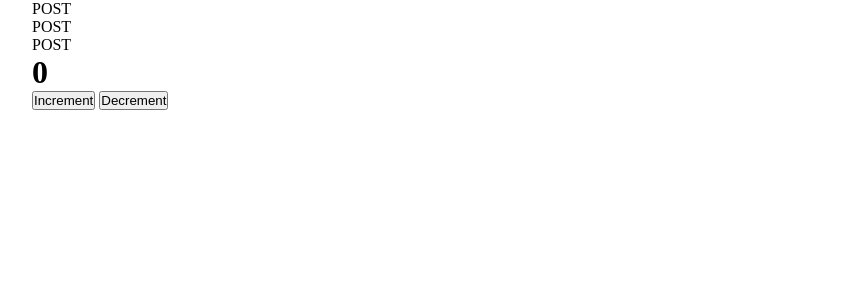
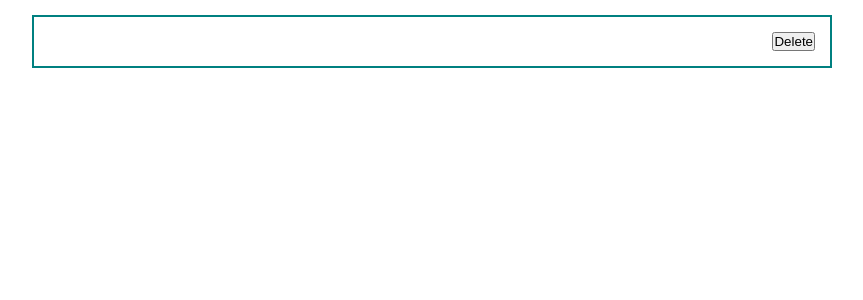
Before and after one commit to AndreyChim/react-fund-course, a React (Create React App) app: page / in a window 1280 px wide. Shown: the top 300 px of the page, without its empty margins (208-1071 px from the left). Built offline with nearby package versions, Linux system fonts and the light colour scheme.

Commit message:
Check props to console

```diff
--- a/src/App.js
+++ b/src/App.js
@@ -6,19 +6,13 @@ import PostItem from "./components/PostItem";
 
 function App() {
   const [posts, setPosts] = useState([
-    {id:1, title: 'Javascript', body: 'Description'},
-    {id:2, title: 'Javascript 2', body: 'Description'},
-    {id:3, title: 'Javascript 3', body: 'Description'}
+
   ])
   return (
     <div className="App">
-      {posts.map(post =>
-      <div>POST</div>
-      )}
-
-      <div>
-      <Counter/>
-      </div>
+      {/* <PostItem/> */}
+      <PostItem value={"2222"} item={{title: 0}} number={1} />
+      {/* to console: props {value: '2222', item: {…}, number: 1} */}
     </div>
 
 
--- a/src/components/Counter.jsx
+++ b/src/components/Counter.jsx
@@ -6,8 +6,8 @@ const Counter = function () {
 
   const [count, setCount] = useState(0) // const count destructuring to const [count, setCount]
 
-      console.log(count)                  // we see to console a count value
-      console.log(setCount)               // we see to console a setCount function
+      // console.log(count)                  // we see to console a count value
+      // console.log(setCount)               // we see to console a setCount function
 
         function increment() {
             setCount(count + 1) // we don't change count value directly count += 1 but by built-in function, e.g. setCount
--- a/src/components/PostItem.jsx
+++ b/src/components/PostItem.jsx
@@ -1,13 +1,13 @@
 import React from 'react'
 
-const PostItem = (props) => {
-
+const PostItem = (props) => {  // the component can accept some input data, props
+  console.log('props', props)  // to console: props {} i; {} - a function argument into which we can pass something from the outside
   return (
     <div className="post">
       <div className="post__content">
-        <strong>{props.post.id} {props.post.title} </strong>
+        {/* <strong>{props.post.id}. {props.post.title} </strong> */}
         <div>
-          {props.post.body}
+          {/* {props.post.body} */}
         </div>
       </div>
       <div className="post__btns">
```
